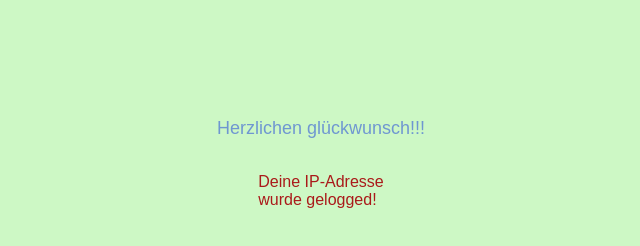
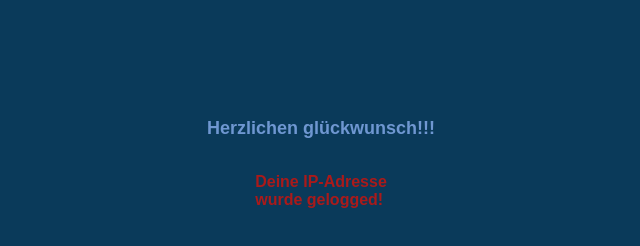
Before and after one commit to jon141/IP-Logger, a plain HTML site: page index.html in a window 1280 px wide. Shown: the whole page, without its empty margins (319-959 px from the left). Drawn offline with Linux system fonts and the light colour scheme.

Commit message:
index.html

```diff
--- a/index.html
+++ b/index.html
@@ -7,7 +7,7 @@
     <style>
         body {
             font-family: Arial, sans-serif;
-            background-color: #cdf8c5;
+            background-color: #0a3a5a;
             display: flex;
             flex-direction: column;
             justify-content:first baseline;
@@ -28,7 +28,7 @@
     </style>
 </head>
 <body>
-    <p class="heading">Herzlichen glückwunsch!!!</p>
-    <p class="text">Deine IP-Adresse <br> wurde gelogged!</p>
+    <strong><p class="heading">Herzlichen glückwunsch!!!</p></strong>
+    <strong><p class="text">Deine IP-Adresse <br> wurde gelogged!</p></strong>
 </body>
 </html>
```
